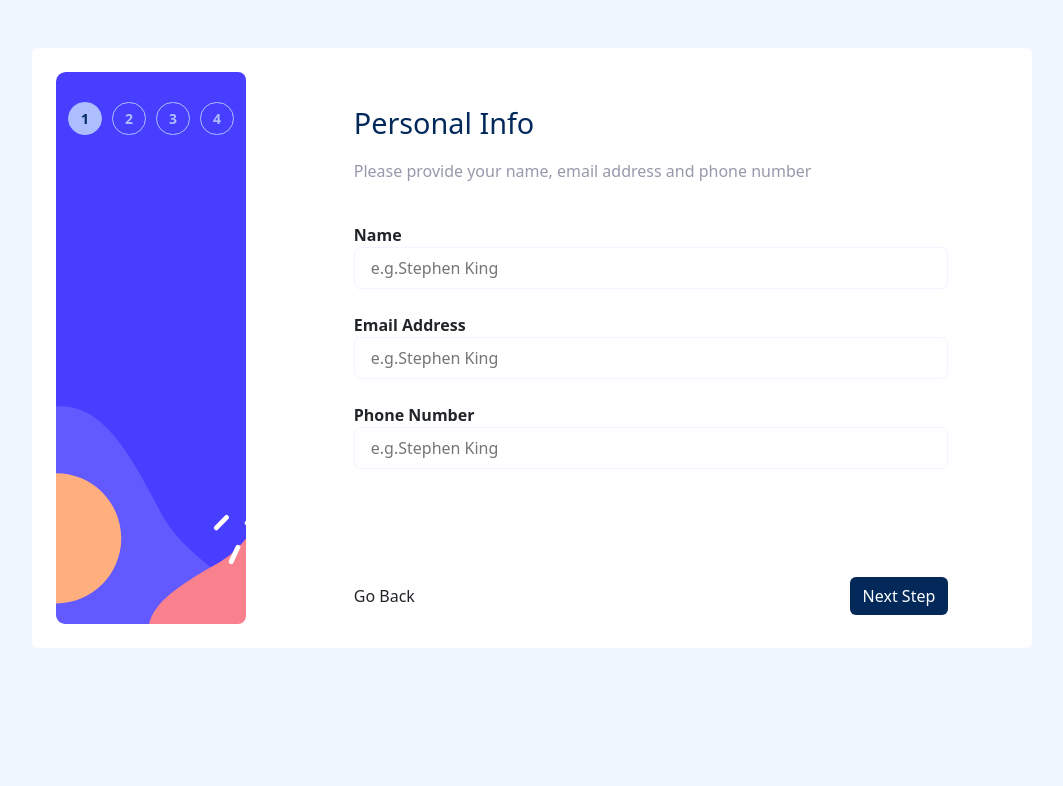
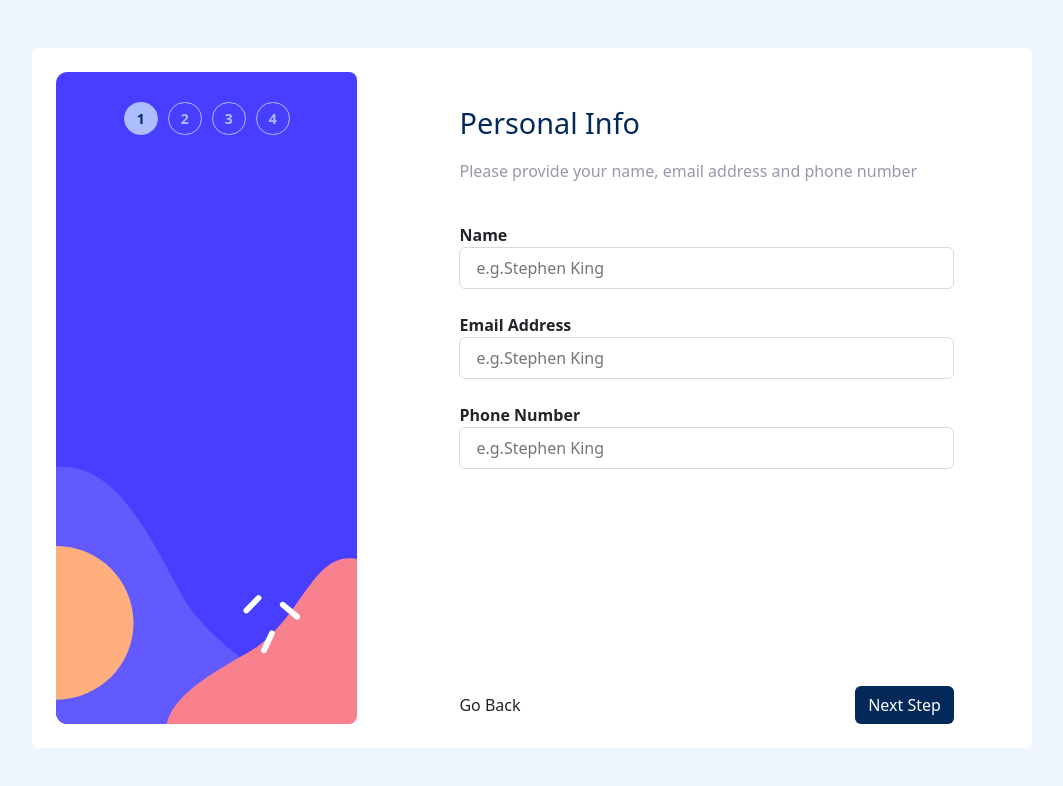
Before and after one commit to ObodoakorDavid/FM-Multi-Step-Form, a React (Create React App) app: page / in a window 1280 px wide. Shown: the top 786 px of the page, without its empty margins (108-1171 px from the left). Built offline with nearby package versions, Linux system fonts and the light colour scheme.

Commit message:
style: 90% done with the UI

```diff
--- a/src/components/FirstPage.jsx
+++ b/src/components/FirstPage.jsx
@@ -10,7 +10,7 @@ const FirstPage = () => {
           Name
         </label>
         <input
-          className=" w-100 p-2 ps-3 rounded"
+          className=" w-100 p-2 ps-3 rounded border-gray"
           type="text"
           placeholder="e.g.Stephen King"
         />
@@ -20,7 +20,7 @@ const FirstPage = () => {
           Email Address
         </label>
         <input
-          className=" w-100 p-2 ps-3 rounded"
+          className=" w-100 p-2 ps-3 rounded border-gray"
           type="email"
           placeholder="e.g.Stephen King"
         />
@@ -30,7 +30,7 @@ const FirstPage = () => {
           Phone Number
         </label>
         <input
-          className=" w-100 p-2 ps-3 rounded"
+          className=" w-100 p-2 ps-3 rounded border-gray"
           type="text"
           placeholder="e.g.Stephen King"
         />
--- a/src/components/Form.jsx
+++ b/src/components/Form.jsx
@@ -17,12 +17,12 @@ const Form = () => {
       <h1>{pageDetails[pageIndex].title}</h1>
       <p>{pageDetails[pageIndex].detail}</p>
       <CurrentPage />
-      <div className="back-next d-flex justify-content-between align-items-baseline w-100 p-4 p-md-0 pt-md-5 ps-md-4 pe-md-4">
+      <div className="back-next bg-white d-flex justify-content-between align-items-baseline w-100 p-3 p-md-0 pt-md-5 ps-md-4 pe-md-4">
         <p
           onClick={() => {
             goBack();
           }}
-          className=""
+          className="m-0"
         >
           Go Back
         </p>
--- a/src/components/SecondPage.jsx
+++ b/src/components/SecondPage.jsx
@@ -12,7 +12,7 @@ const SecondPage = () => {
         {data.map((datum) => {
           return (
             <div
-              className={`d-flex gap-3 align-items-center p-3 p-md-2 text-start ${
+              className={`d-flex gap-3 align-items-center p-3 p-md-2 text-start border-gray  ${
                 datum.active === true ? " active" : ""
               }`}
               onClick={(e) => {
@@ -23,7 +23,9 @@ const SecondPage = () => {
               <img src={datum.img} alt="" />
               <div>
                 <small className="m-0 fw-bold">{datum.heading}</small>
-                <p className="m-0">{datum.paragraph}</p>
+                <p className="m-0 text-cool-gray fw-semibold">
+                  {datum.paragraph}
+                </p>
                 <small
                   className={
                     datum.plan == "monthly"
@@ -38,7 +40,7 @@ const SecondPage = () => {
           );
         })}
       </div>
-      <div className="bottom-section mt-4 mt-sm-3 rounded d-flex justify-content-between p-3 align-items-center">
+      <div className="bottom-section mt-4 mt-sm-3 rounded d-flex justify-content-between p-3 align-items-center bg-magnolia">
         <p className="m-0">Monthly</p>
         <div className="">toggle</div>
         <p className="m-0">Yearly</p>
--- a/src/components/ThirdPage.jsx
+++ b/src/components/ThirdPage.jsx
@@ -11,7 +11,7 @@ const ThirdPage = () => {
       {thirdPageData.map((datum) => {
         return (
           <div
-            className={`d-flex gap-3 align-items-center border-blue rounded p-3 ${
+            className={`d-flex gap-3 align-items-center border-gray rounded p-3 ${
               datum.active === true ? "active" : ""
             }`}
             key={datum.id}
@@ -26,7 +26,7 @@ const ThirdPage = () => {
               checked={datum.active}
             />
             <div className=" flex-grow-1">
-              <h4 className="m-0 fw-bold">{datum.heading}</h4>
+              <h4 className="m-0 fw-bold fs-5">{datum.heading}</h4>
               <p className="m-0 fw-semibold">{datum.paragraph}</p>
             </div>
             <p className=" fw-semibold">{datum.price}</p>
--- a/src/utils/Layout.jsx
+++ b/src/utils/Layout.jsx
@@ -6,9 +6,11 @@ import "../styles/All.css";
 
 const Layout = ({ children }) => {
   return (
-    <div className="layout pt-md-5">
+    <div
+      className="layout pt-md-5 bg-magnolia pb-md-0"
+    >
       <div className="inner-layout rounded d-md-flex gap-md-3 gap-lg-5 p-md-4">
-        <div className="top-half flex-grow-1">
+        <div className="top-half">
           <Progress />
         </div>
         <main className="w-100">{children}</main>
```
Also changed, not shown: src/styles/All.css.
